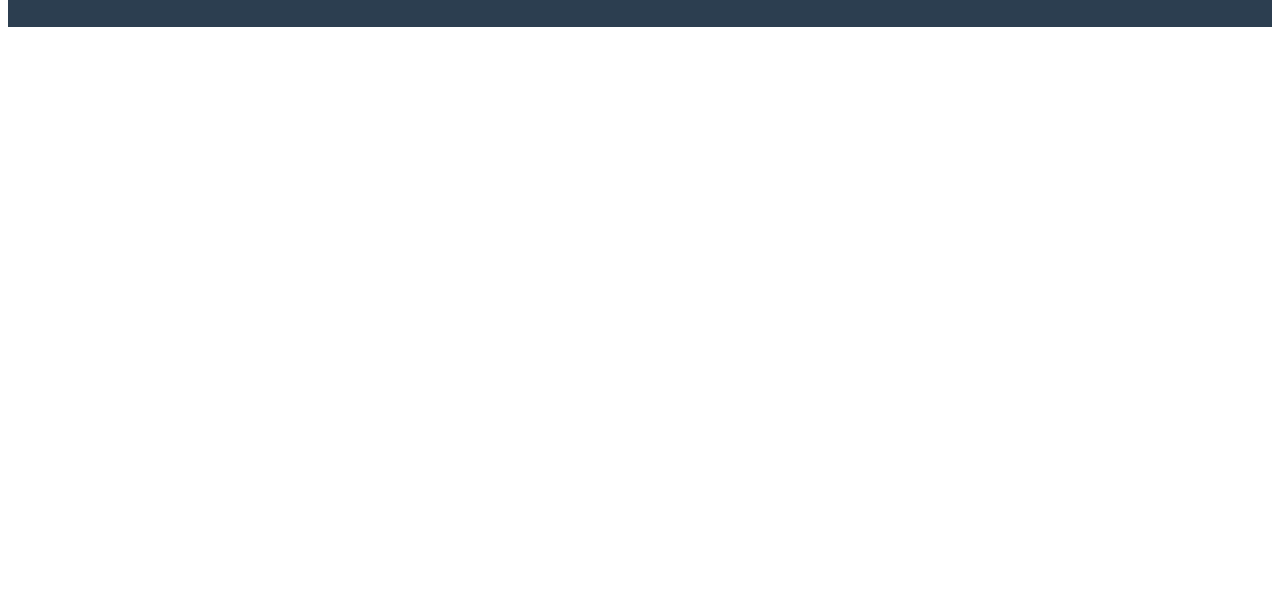
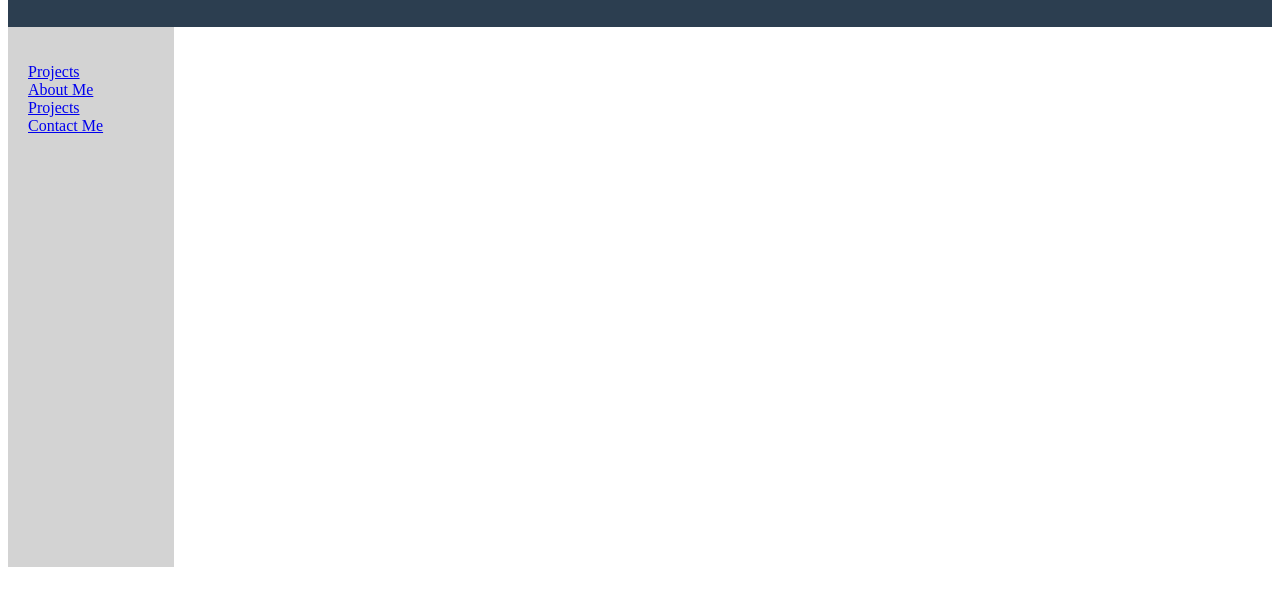
Before and after one commit to JoyMbugua/Portfolio, a plain HTML site: page index.html in a window 1280 px wide. Shown: the part 75-680 px from the top of the page. Drawn offline with Linux system fonts and the light colour scheme.

Commit message:
Add navigation bar

```diff
--- a/css/style.css
+++ b/css/style.css
@@ -5,3 +5,15 @@ header {
     font-size: 15px;
     color: goldenrod;
 }
+.navigation {
+    float: left;
+    width: 10%;
+    height: 500px;
+    background-color: lightgray;
+    padding: 20px
+
+}
+nav ul {
+    list-style: none;
+   padding: 0;
+}
--- a/index.html
+++ b/index.html
@@ -8,9 +8,14 @@
         <header>
             <h1>Joy Mbugua</h1>
         </header>
-        <main>
-
-        </main>
+        <nav class="navigation">
+        <ul>
+            <li><a href="#projects">Projects</a></li>
+            <li><a href="#">About Me</a></li>
+            <li><a href="#">Projects</a></li>
+            <li><a href="#">Contact Me</a></li>
+        </ul>
+    </nav>
         <footer>
 
         </footer>
```
